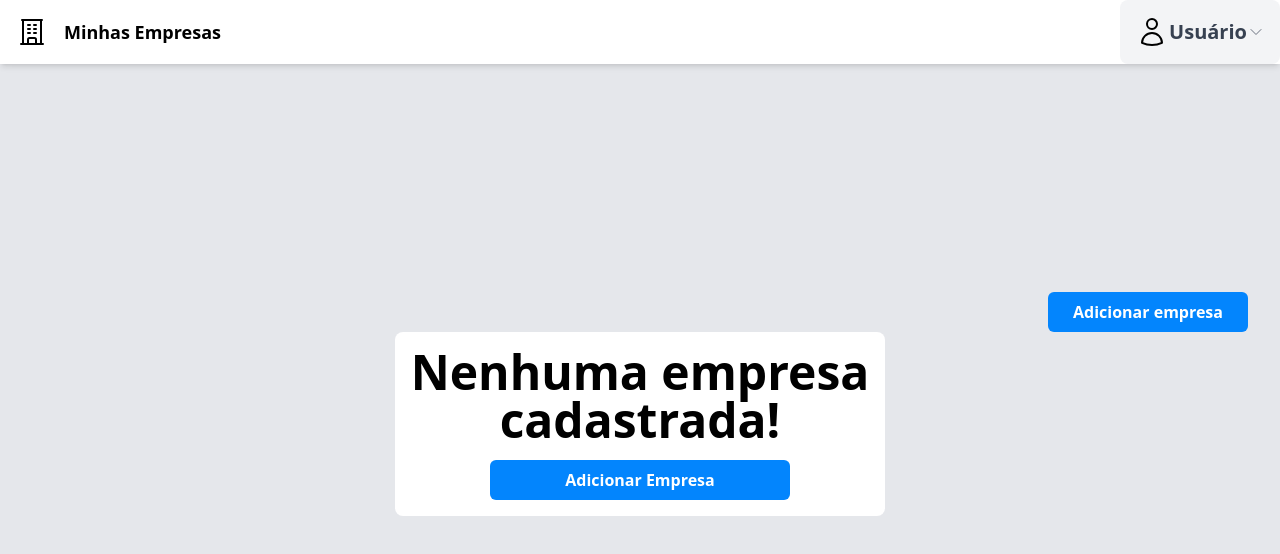
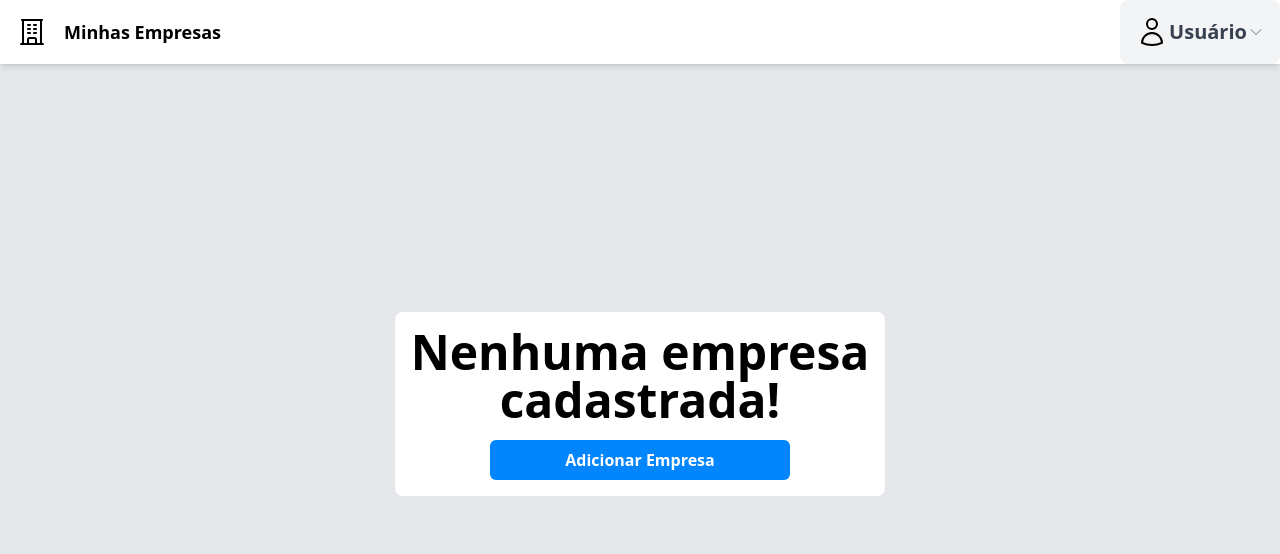
Before and after one commit to gabrielolivra/hub-local-desafio, a Next.js app: page /auth in a window 1280 px wide. Shown: the top 554 px of the page. Built offline with nearby package versions, Linux system fonts and the light colour scheme; no server answers.

Commit message:
adjust modal

```diff
--- a/app/auth/_partial/my-companys.tsx
+++ b/app/auth/_partial/my-companys.tsx
@@ -8,11 +8,7 @@ import Loading from "../loading";
 import Button from "@/app/ui/components/button";
 import ModalAddCompany from "./modal-add-company";
 
-interface MyCompanysProps {
-  onCompaniesUpdate: (companies: ICompany[]) => void;
-}
-
-export default function MyCompanys({ onCompaniesUpdate }: MyCompanysProps) {
+export default function MyCompanys() {
   const { callApi, data, error, isFinish, isLoading } = useApiFunction(apiGetCompanies);
   const [companies, setCompanies] = useState<ICompany[]>([]);
   const [modal, setModal] = useState(false);
@@ -31,8 +27,8 @@ export default function MyCompanys({ onCompaniesUpdate }: MyCompanysProps) {
   };
 
   const handleCompanyModified = () => {
+    setModal(false);
     call();
-    setModal(false);
   };
 
   useEffect(() => {
@@ -43,13 +39,12 @@ export default function MyCompanys({ onCompaniesUpdate }: MyCompanysProps) {
     if (isLoading) return;
     if (isFinish && data) {
       setCompanies(data);
-      onCompaniesUpdate(data);
     }
   }, [isLoading, data, error, isFinish]);
 
   return (
     <div className="w-full flex flex-col items-center -mt-14">
-      {isFinish && <Button onClick={handlerCreateCompany} tipo='success' className='ml-auto mr-8 w-[200px]'>Adicionar empresa</Button>}
+      {isFinish && companies.length > 0 && <Button onClick={handlerCreateCompany} tipo='success' className='ml-auto mr-8 w-[200px]'>Adicionar empresa</Button>}
       {isFinish && companies.length === 0 && <NotCompany onCompanyModified={handleCompanyModified} />}
       {isFinish && companies.length > 0 && <CompanyAdded companies={companies} onCompanyModified={handleCompanyModified} />}
       {isLoading && <Loading />}
--- a/app/auth/page.tsx
+++ b/app/auth/page.tsx
@@ -1,24 +1,14 @@
 'use client'
-import { useEffect, useState } from "react";
 import MyCompanys from "./_partial/my-companys";
-import { ICompany } from "../lib/contracts/companies/companies.contract";
 
 export default function Page() {
-  const [companies, setCompanies] = useState<ICompany[]>([]);
-
-  const handleCompaniesUpdate = (updatedCompanies: ICompany[]) => {
-    setCompanies(updatedCompanies);
-  };
-
-  useEffect(() => {
-  }, [companies])
 
   return (
     <main
       style={{ height: 'calc(100vh - 64px)' }}
       className="flex flex-col items-center justify-center h-screen bg-gray-200"
     >
-      <MyCompanys onCompaniesUpdate={handleCompaniesUpdate} />
+      <MyCompanys />
     </main>
   );
 }
```
